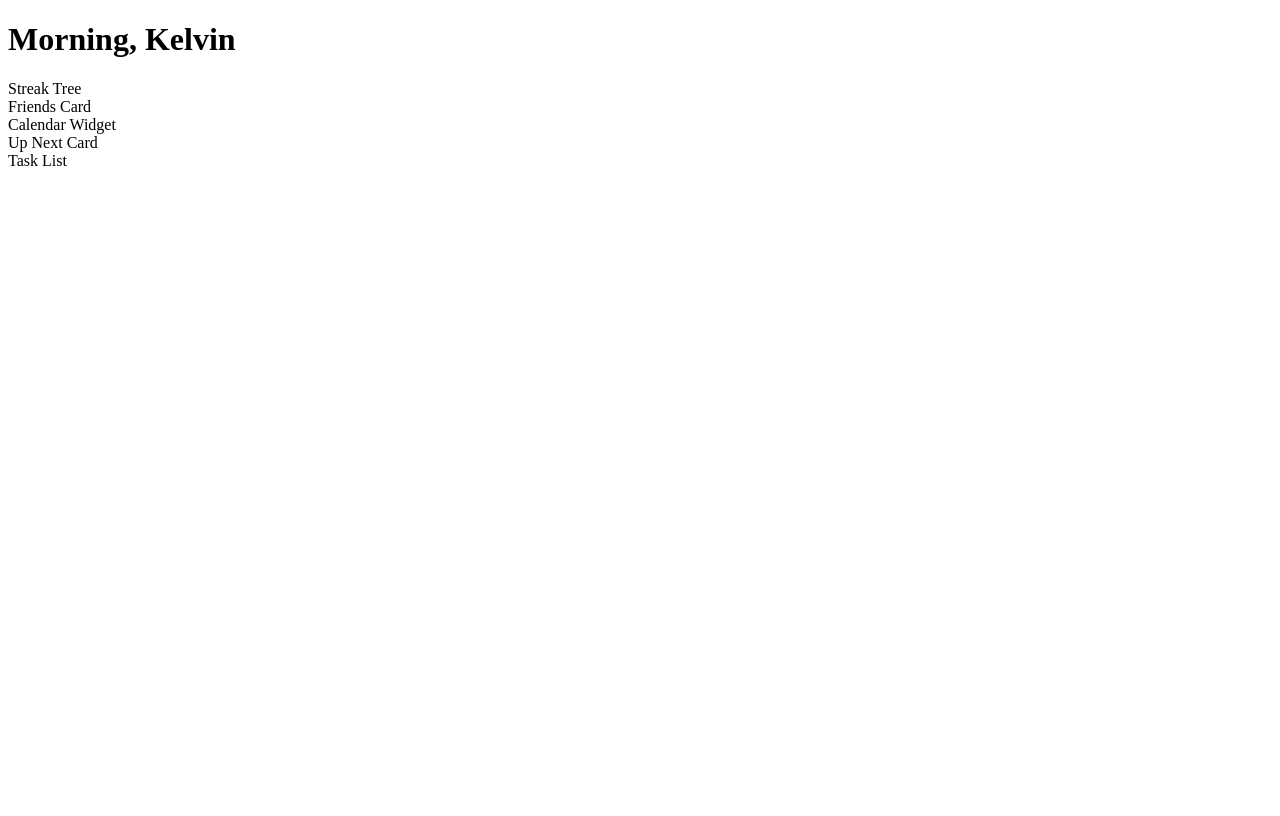
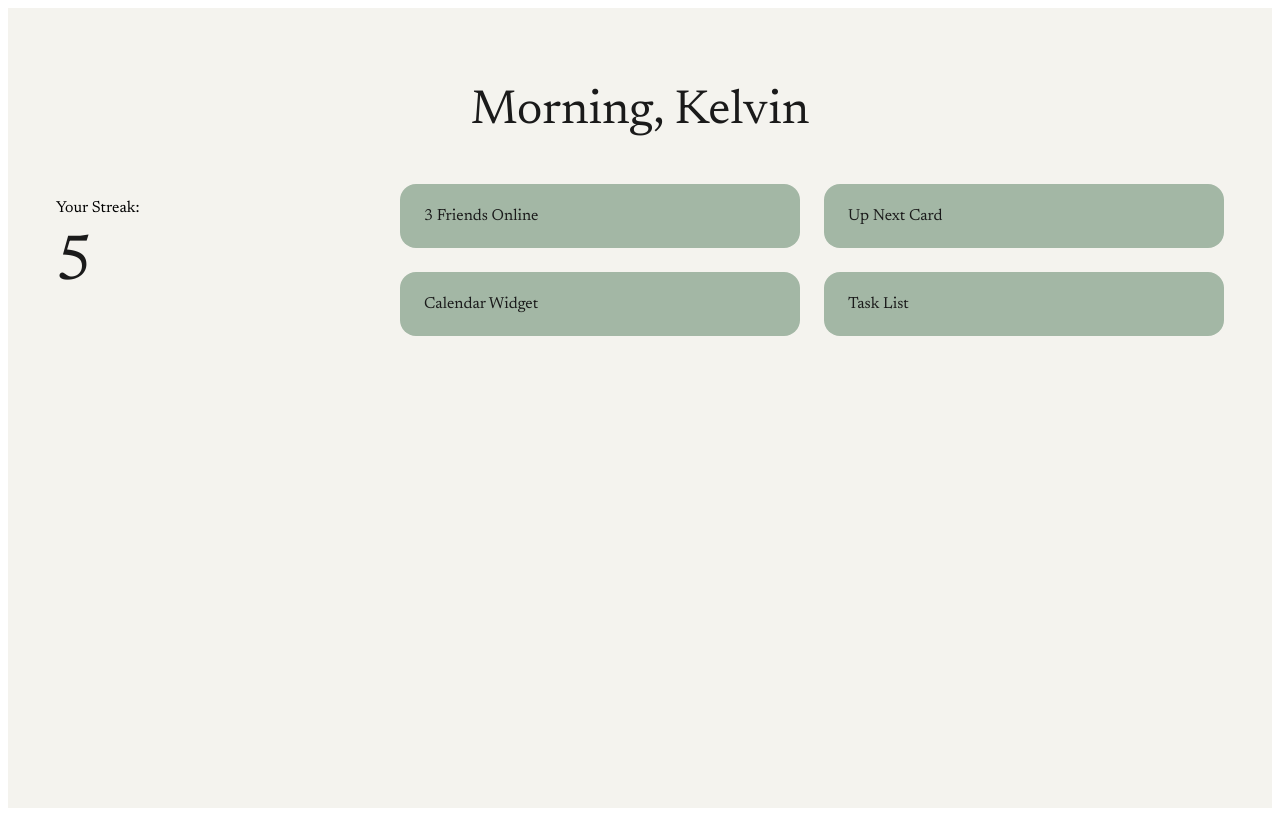
Before and after one commit to iopkelvin/Grove, a React (Vite) app in the folder frontend/: page / in a window 1280 px wide. Built offline with nearby package versions, Linux system fonts and the light colour scheme.

Commit message:
update main, css

```diff
--- a/frontend/index.html
+++ b/frontend/index.html
@@ -2,6 +2,9 @@
 <!DOCTYPE html>
 <html lang="en">
   <head>
+    <link rel="preconnect" href="https://fonts.googleapis.com">
+    <link rel="preconnect" href="https://fonts.gstatic.com" crossorigin>
+    <link href="https://fonts.googleapis.com/css2?family=Newsreader:ital,wght@0,400;0,700;1,400&display=swap" rel="stylesheet">
     <meta charset="UTF-8" />
     <meta name="viewport" content="width=device-width, initial-scale=1.0" />
     <title>Grove</title>
--- a/frontend/src/components/CalendarWidget.jsx
+++ b/frontend/src/components/CalendarWidget.jsx
@@ -1,3 +1,3 @@
 export default function CalendarWidget() {
-  return <div>Calendar Widget</div>;
+  return <div className="card">Calendar Widget</div>;
 }
--- a/frontend/src/components/FriendsCard.jsx
+++ b/frontend/src/components/FriendsCard.jsx
@@ -1,3 +1,3 @@
 export default function FriendsCard() {
-  return <div>Friends Card</div>;
+  return <div className="card">3 Friends Online</div>;
 }
--- a/frontend/src/components/StreakTree.jsx
+++ b/frontend/src/components/StreakTree.jsx
@@ -1,4 +1,9 @@
 // StreakTree.jsx
 export default function StreakTree() {
-  return <div>Streak Tree</div>;
+  return (
+    <div>
+      <p>Your Streak:</p>
+      <span className="streak-number">5</span>
+    </div>
+  );
 }
--- a/frontend/src/components/TaskList.jsx
+++ b/frontend/src/components/TaskList.jsx
@@ -1,3 +1,3 @@
 export default function TaskList() {
-  return <div>Task List</div>;
+  return <div className="card">Task List</div>;
 }
--- a/frontend/src/components/UpNextCard.jsx
+++ b/frontend/src/components/UpNextCard.jsx
@@ -1,3 +1,3 @@
 export default function UpNextCard() {
-  return <div>Up Next Card</div>;
+  return <div className="card">Up Next Card</div>;
 }
--- a/frontend/src/pages/Home.jsx
+++ b/frontend/src/pages/Home.jsx
@@ -11,18 +11,18 @@ function Home() {
   const greeting = hour < 12 ? "Morning" : hour < 18 ? "Afternoon" : "Evening";
 
   return (
-    <div className="home-page">
-      <h1>{greeting}, Kelvin</h1>
+    <div className="page">
+      <h1 className="page-title">{greeting}, Kelvin</h1>
 
-      <div className="home-grid">
+      <div className="grid">
         <StreakTree />
 
-        <div className="home-middle">
+        <div className="grid-column">
           <FriendsCard />
           <CalendarWidget />
         </div>
 
-        <div className="home-right">
+        <div className="grid-column">
           <UpNextCard />
           <TaskList />
         </div>
--- /dev/null
+++ b/frontend/src/styles/shared.css
@@ -0,0 +1,50 @@
+/* ── Page layout ── */
+/* wraps every page — sets background, font, and padding consistently */
+.page {
+  background-color: var(--color-page-background);
+  font-family: var(--font-family-base);
+  min-height: 100vh;
+  padding: 48px;
+  box-sizing: border-box;
+}
+
+/* main heading at the top of a page, e.g. "Afternoon, Kelvin" */
+.page-title {
+  color: var(--color-title-text);
+  font-size: var(--font-size-title);
+  font-weight: var(--font-weight-title);
+  margin-bottom: 48px;
+  text-align: center;
+}
+
+/* ── Grid layout ── */
+/* main 3-column layout (tree | middle column | right column) */
+.grid {
+  display: grid;
+  grid-template-columns: 320px 1fr 1fr;
+  gap: 24px;
+  align-items: start;
+}
+
+/* stacks components vertically inside a grid column */
+.grid-column {
+  display: flex;
+  flex-direction: column;
+  gap: 24px;
+}
+
+/* ── Shared card style ── */
+/* used by any rounded background box: friends, calendar, tasks, up next, etc */
+.card {
+  background-color: var(--color-card-background);
+  border-radius: 16px;
+  padding: 24px;
+  color: var(--color-text-primary);
+}
+
+/* ── Streak / tree ── */
+/* large number showing the user's current streak count */
+.streak-number {
+  font-size: 64px;
+  color: var(--color-text-primary);
+}
--- /dev/null
+++ b/frontend/src/styles/theme.css
@@ -0,0 +1,26 @@
+:root {
+  /* ── Page ── */
+  --color-page-background: #F4F3EE;   /* main page background */
+
+  /* ── Cards ── */
+  --color-card-background: #A3B7A5;   /* friends/calendar/tasks/up-next boxes */
+  --color-card-border: #1a1a1a;       /* border on focused/highlighted cards */
+
+  /* ── Buttons ── */
+  --color-button-background: #5E7A61; /* primary buttons */
+
+  /* ── Text ── */
+  --color-title-text: #1a1a1a;        /* page headings */
+  --color-text-primary: #1a1a1a;      /* body text, main content */
+  --color-text-secondary: #4a4a4a;    /* less prominent text */
+
+  /* ── Accents ── */
+  --color-badge-background: #c9cfc0;  /* small tag labels (e.g. "Home", "College") */
+  --color-streak-accent: #d9622b;     /* highlighted calendar day, streak fire */
+
+  /* ── Font ── */
+  --font-family-base: 'Newsreader', 'Georgia', serif;
+  --font-size-title: 48px;
+  --font-size-body: 18px;
+  --font-weight-title: 400;
+}
```
Also changed, not shown: frontend/src/main.jsx (+2 -7 lines).
